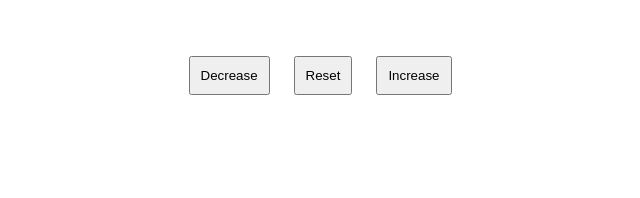
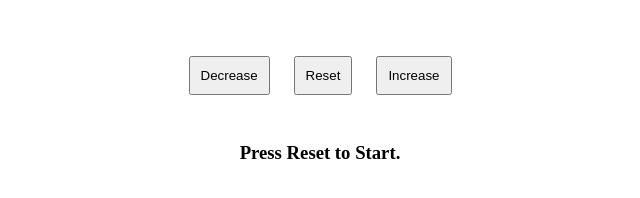
Before and after one commit to DSP34/counter, a plain HTML site: page index.html in a window 1280 px wide. Shown: the whole page, without its empty margins (320-960 px from the left). Drawn offline with Linux system fonts and the light colour scheme.

Commit message:
Update index.html

```diff
--- a/index.html
+++ b/index.html
@@ -11,6 +11,8 @@
     <button id="decrease">Decrease</button>
     <button id="reset">Reset</button>
     <button id="increase">Increase</button>
+    <br><br>
+    <h3>Press Reset to Start.</h3>
     <script src="counter.js"></script>
 </body>
 </html>
```
